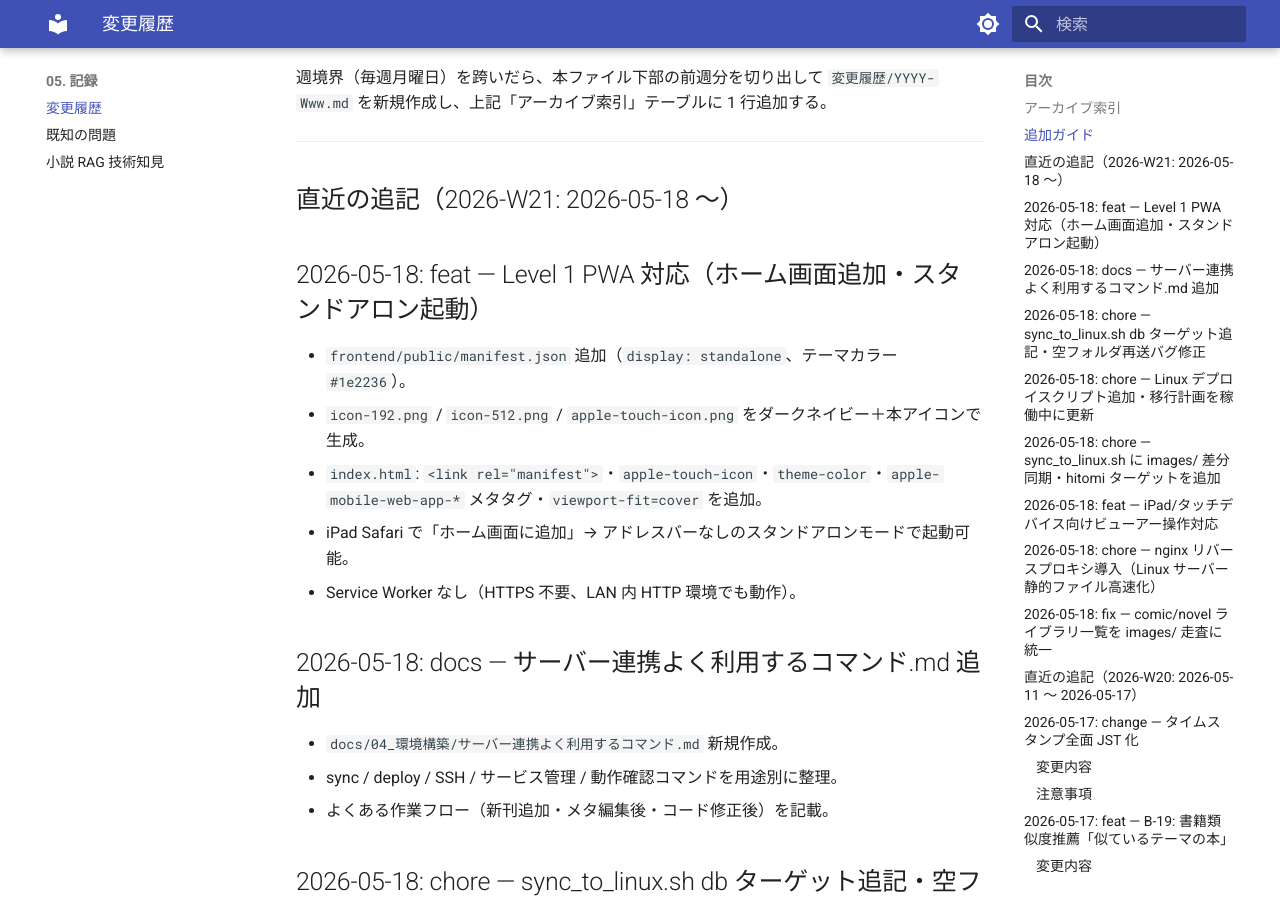
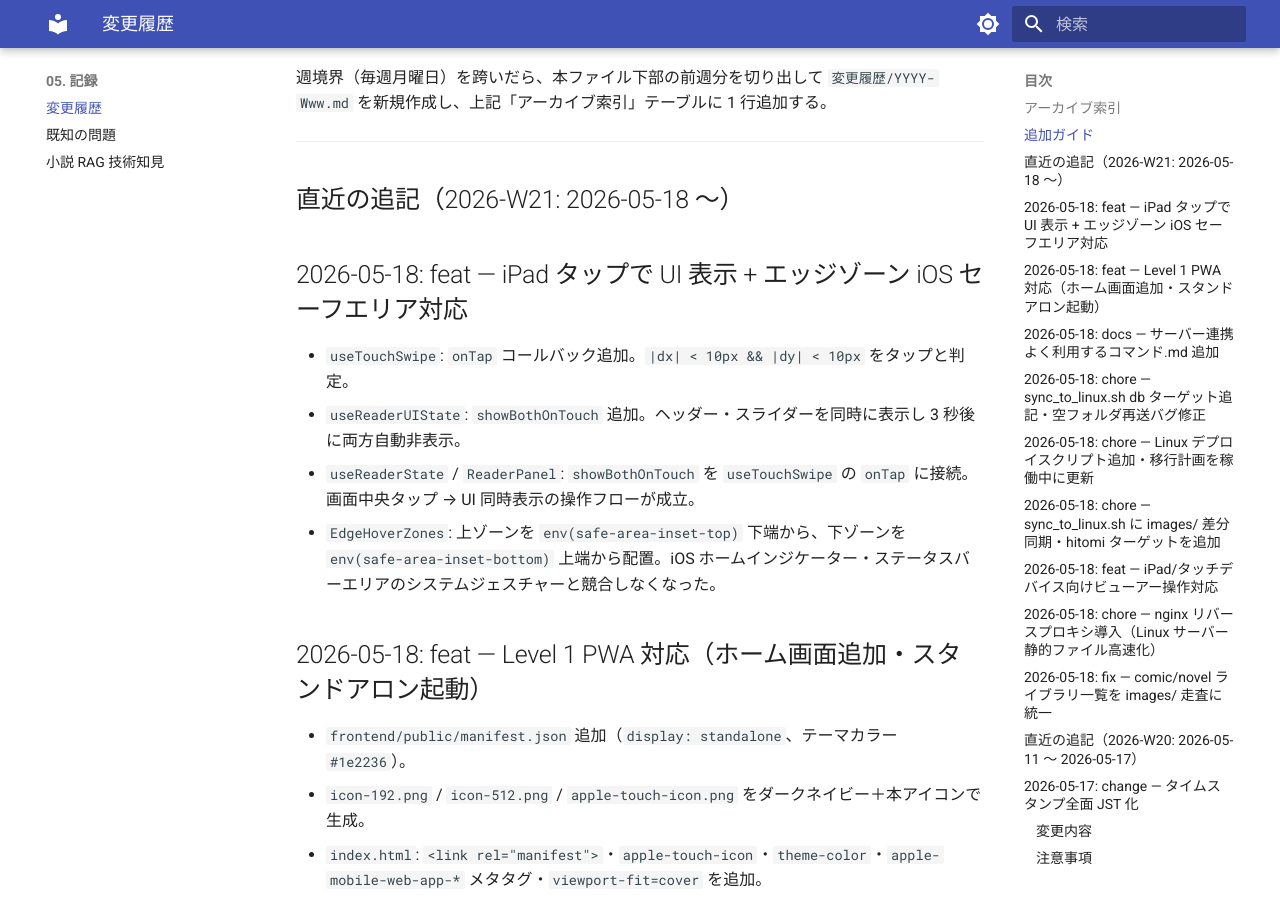
Before and after one commit to kkmmyr/Pic2PDF_Viewer, an MkDocs documentation site: the page built from docs/05_記録/変更履歴.md, in a window 1280 px wide and 900 px high, scrolled down 1156 px. Built offline with MkDocs 1.6.1 and Material for MkDocs 9.7.7, drawn with Linux system fonts in a browser that asks for light colours.

Commit message:
docs: 変更履歴に iPad タップ UI 対応を追記
Co-Authored-By: Claude Sonnet 4.6 <noreply@anthropic.com>

```diff
--- a/docs/05_記録/変更履歴.md
+++ b/docs/05_記録/変更履歴.md
@@ -28,6 +28,13 @@
 ---
 
 ## 直近の追記（2026-W21: 2026-05-18 〜）
+
+## 2026-05-18: feat — iPad タップで UI 表示 + エッジゾーン iOS セーフエリア対応
+
+- `useTouchSwipe`: `onTap` コールバック追加。`|dx| < 10px && |dy| < 10px` をタップと判定。
+- `useReaderUIState`: `showBothOnTouch` 追加。ヘッダー・スライダーを同時に表示し 3 秒後に両方自動非表示。
+- `useReaderState` / `ReaderPanel`: `showBothOnTouch` を `useTouchSwipe` の `onTap` に接続。画面中央タップ → UI 同時表示の操作フローが成立。
+- `EdgeHoverZones`: 上ゾーンを `env(safe-area-inset-top)` 下端から、下ゾーンを `env(safe-area-inset-bottom)` 上端から配置。iOS ホームインジケーター・ステータスバーエリアのシステムジェスチャーと競合しなくなった。
 
 ## 2026-05-18: feat — Level 1 PWA 対応（ホーム画面追加・スタンドアロン起動）
 
```
